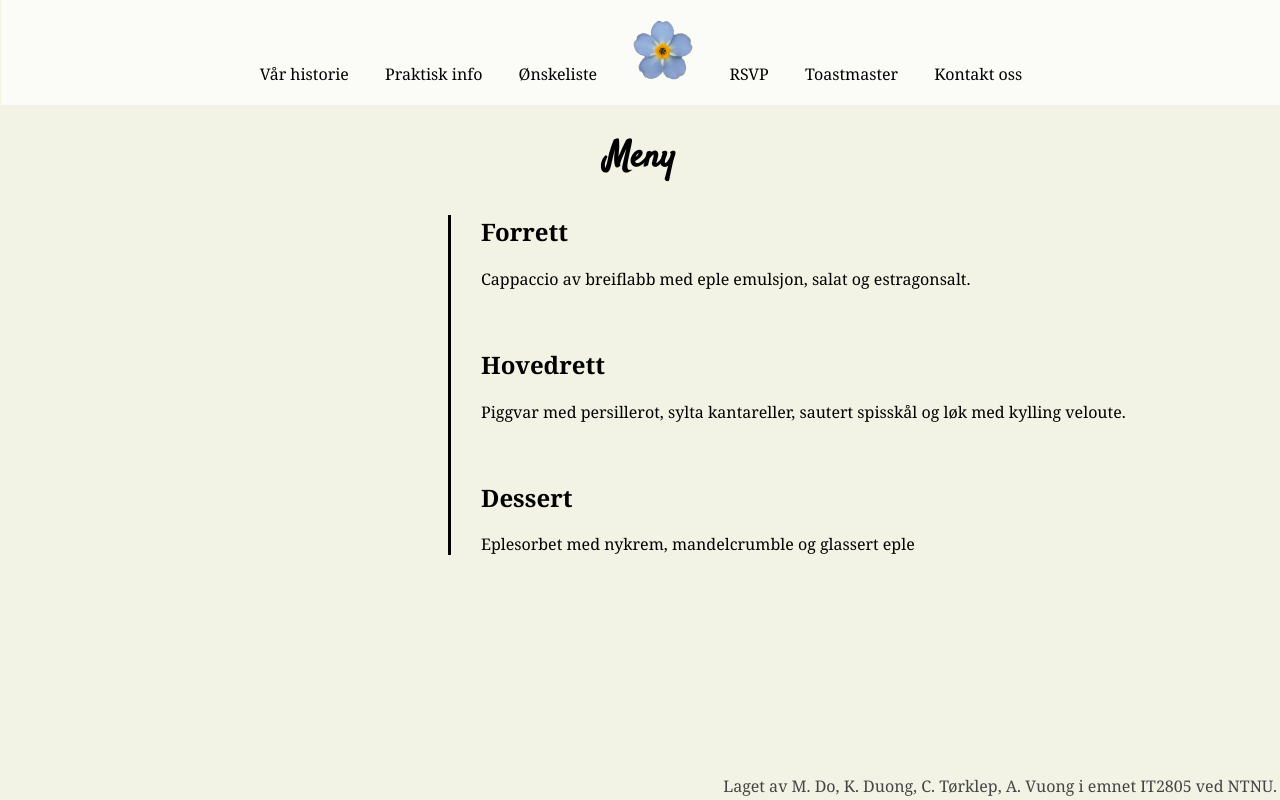
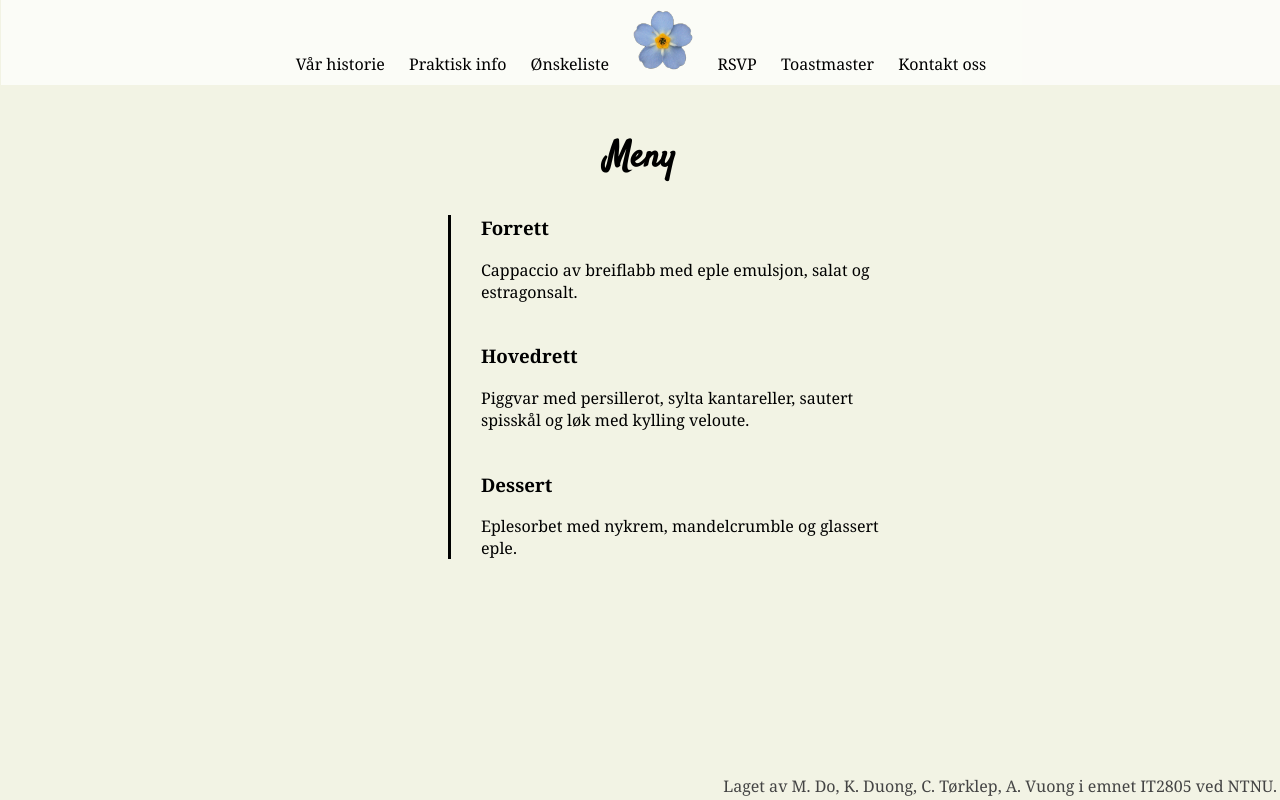
Before and after one commit to audungv/webtek16mack, a PHP site: page /meny.html in a window 1280 px wide. Run offline with PHP 8.4, Linux system fonts and the light colour scheme; some libraries are stand-ins or nearby versions.

Commit message:
fikset litt meny

```diff
--- a/public_html/hjemmeside/meny.html
+++ b/public_html/hjemmeside/meny.html
@@ -23,17 +23,17 @@ PURPOSE:  -->
 
            <!-- Sidens innhold -->
            <section id="meny">
-            <h1> Meny </h1>
-            <div>
-                <h2> Forrett </h2>
-                <p> Cappaccio av breiflabb med eple emulsjon, salat og estragonsalt. </p>
-                <br>
-                <h2> Hovedrett </h2>
-                <p> Piggvar med persillerot, sylta kantareller, sautert spisskål og løk med kylling veloute.</p>
-                <br>
-                <h2> Dessert </h2>
-                <p> Eplesorbet med nykrem, mandelcrumble og glassert eple</p>
-            </div>
+                <h1> Meny </h1>
+                <div>
+                    <h3> Forrett </h3>
+                    Cappaccio av breiflabb med eple emulsjon, salat og estragonsalt.
+                    <br><br>
+                    <h3> Hovedrett </h3>
+                    Piggvar med persillerot, sylta kantareller, sautert spisskål og løk med kylling veloute.
+                    <br><br>
+                    <h3> Dessert </h3>
+                    Eplesorbet med nykrem, mandelcrumble og glassert eple.
+                </div>
         </section>
 
 
--- a/public_html/hjemmeside/navbar.html
+++ b/public_html/hjemmeside/navbar.html
@@ -5,22 +5,15 @@ WHEN: Oktober 2016
 UPDATED BY: Kim Duong
 WHEN: November 2016
 PURPOSE: Navigasjonsbar -->
-<head>
-  <link rel="stylesheet" type="text/css" href="style.css">
-</head>
 
 <ul id="nav">
   <li><a href="var_historie.html">Vår historie</a></li>
-  <li><a href="#"
-      onmouseover="mopen('m1')"
-      onmouseout="mclosetime()">Praktisk info</a>
-      <div id="m1"
-          onmouseover="mcancelclosetime()"
-          onmouseout="mclosetime()">
-          <a href="vielse.html">Vielse</a>
-          <a href="bryllupsfest.html">Bryllupsfest</a>
-          <a href="meny.html">Meny</a>
-      </div>
+  <li><a href="#">Praktisk info</a>
+      <ul>
+          <li><a href="vielse.html">Vielse</a></li>
+          <li><a href="bryllupsfest.html">Bryllupsfest</a></li>
+          <li><a href="meny.html">Meny</a></li>
+      </ul>
   </li>
   <li><a href="onskeliste.html">Ønskeliste</a></li>
   <li><a href="index.html"><img src="img/logo.png" width="60"></a></li>
@@ -28,5 +21,3 @@ PURPOSE: Navigasjonsbar -->
   <li><a href="toastmaster.html">Toastmaster</a></li>
   <li><a class="active" href="kontakt_oss.html">Kontakt oss</a></li>
 </ul>
-<div style="clear:both"></div>
-<script type="text/javascript" src="script/drop_down_meny.js"></script>
--- a/public_html/hjemmeside/style.css
+++ b/public_html/hjemmeside/style.css
@@ -24,12 +24,17 @@ h1 {
     font-family: 'Satisfy', cursive;
     font-size: 36px;
 }
+
 /* Farger for linker */
+a{
+    text-decoration: none;
+}
 a:visited, a:link {
     color: black;
 }
 a:hover {
     color: #b07500;
+    text-decoration: none;
 }
 .active {
     color: #b07500;
@@ -39,6 +44,7 @@ a:hover {
 #nav{
     position: fixed;
     width: 100%;
+    min-width: 800px;
     top: 0;
     margin:0;
     padding:0;
@@ -46,18 +52,14 @@ a:hover {
     list-style:none;
     background-color: rgba(255,255,255,0.7);
 }
-
 #nav li{
     position:relative;
+    display:inline;
+}
+#nav a{
     display:inline-block;
+    padding:10px;
 }
-
-#nav a{
-  display: inline-block;
-  padding: 20px 16px;
-  text-decoration: none
-}
-
 #nav ul{
     position:absolute;
     left:-9999px;
@@ -113,14 +94,12 @@ section {
 }
 
 /* Innhold på kontakt_oss.html */
-#kontakt_oss {
-    width: 400 px;
-}
 #kontakt_oss p, #toastmaster p, #meny div {
     margin-left: 35%;
     padding-left: 30px;
     text-align: left;
     border-left: solid #000000;
+    max-width: 400px;
 }
 
 /* RSVP-skjema */
```
Also changed, not shown: other parts of public_html/hjemmeside/style.css (+12 -30 lines). Lines whose indentation alone changed are shown as unchanged.
